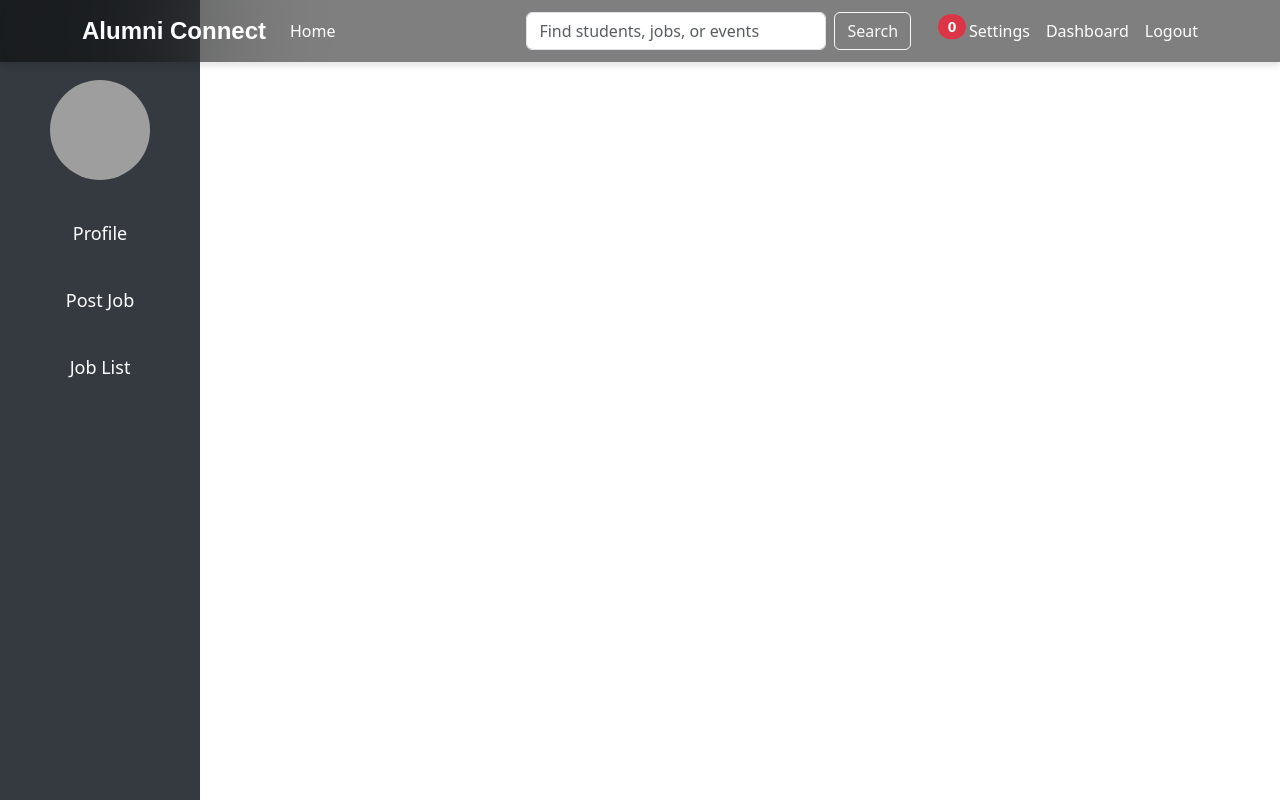
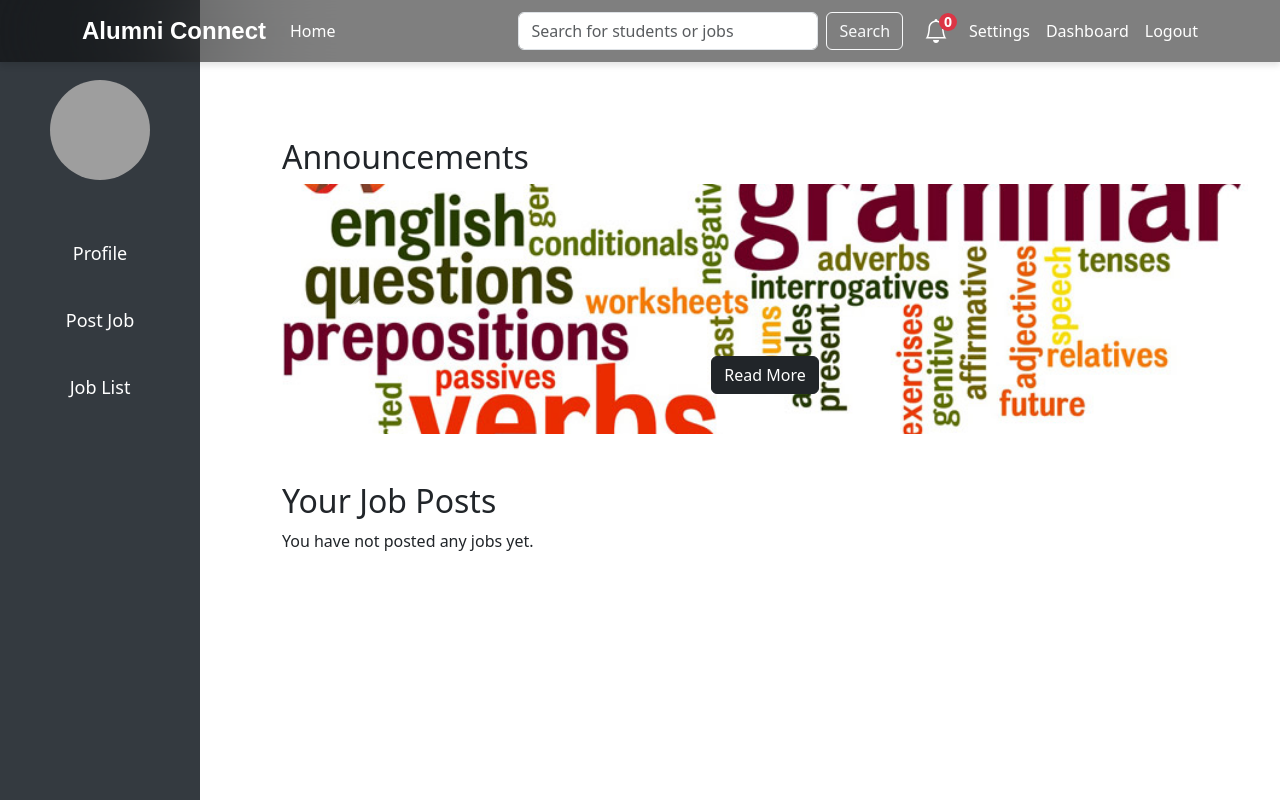
Before and after one commit to Hippotasium/Uniconnect, a Django app: page /dashboard/ in a window 1280 px wide. Run offline with Django 5.2, Linux system fonts and the light colour scheme; a user stored in the database is signed in; data comes from the database, SQL or seed files in the repository; both versions use the stored data as it was after the commit; grey boxes are pictures that could not be loaded.

Commit message:
add file

```diff
--- a/Templates/aboutus.html
+++ b/Templates/aboutus.html
@@ -44,7 +44,7 @@
         To foster lifelong bonds between students and alumni that go beyond graduation.
         From networking events and mentorship programs to knowledge-sharing platforms — ULAB Alumni Connect is a movement toward a future of unity and shared success.
       </p>
-      <a href="{% url 'login' %}" class="btn btn-custom">Join the Network</a>
+      <a href="{% url 'signup' %}" class="btn btn-custom">Join the Network</a>
     </div>
   </div>
 </section>
--- a/Templates/dashboard.html
+++ b/Templates/dashboard.html
@@ -16,12 +16,90 @@
             margin-top: 70px;
             padding: 20px;
         }
+        .carousel-item img {
+
+        max-height: 250px;
+        object-fit: cover;
+        width: auto;
+        margin: auto;
+    }
+    .job-card {
+        background-color: #fff;
+        border: 1px solid #ddd;
+        padding: 20px;
+        border-radius: 5px;
+        margin-bottom: 20px;
+        box-shadow: 0 4px 6px rgba(0, 0, 0, 0.1);
+    }
+    .job-card h3 {
+        margin-bottom: 10px;
+    }
+
+
     </style>
 
 </head>
 <body>
     {% include 'sidebar.html' %}
     {% include 'navbar_1.html' %}
+    <div class="content">
+        <div class="container mt-5">
+            <!-- Announcements Section -->
+            <h2>Announcements</h2>
+            <div id="announcementCarousel" class="carousel slide" data-bs-ride="carousel" data-bs-interval="3000">
+                <div class="carousel-inner">
+                    {% for announcement in announcements %}
+                    <div class="carousel-item {% if forloop.first %}active{% endif %}">
+                        <img src="{{ announcement.image.url }}" class="d-block w-100" alt="{{ announcement.title }}">
+                        <div class="carousel-caption d-none d-md-block">
+                            <a href="{% url 'announcement_detail' announcement.id %}" class="btn btn-dark">Read More</a>
+                        </div>
+                    </div>
+                    {% endfor %}
+                </div>
+                <button class="carousel-control-prev" type="button" data-bs-target="#announcementCarousel" data-bs-slide="prev">
+                    <span class="carousel-control-prev-icon" aria-hidden="true"></span>
+                    <span class="visually-hidden">Previous</span>
+                </button>
+                <button class="carousel-control-next" type="button" data-bs-target="#announcementCarousel" data-bs-slide="next">
+                    <span class="carousel-control-next-icon" aria-hidden="true"></span>
+                    <span class="visually-hidden">Next</span>
+                </button>
+            </div>
+
+            <!-- Job Posts Section -->
+        <h2 class="mt-5">Your Job Posts</h2>
+        {% if user_jobs %}
+        <div class="container">
+            {% for job in user_jobs %}
+            <div class="job-card">
+                <h3>{{ job.title }}</h3>
+                <p><strong>Description:</strong> {{ job.description|truncatewords:20 }}</p>
+                <p><strong>Requirements:</strong> {{ job.requirements|truncatewords:20 }}</p>
+                <p><strong>Payment:</strong> ${{ job.payment }}</p>
+                <p><strong>Contact:</strong> {{ job.contact_information }}</p>
+                <p><strong>Posted on:</strong> {{ job.created_at|date:"M d, Y" }}</p>
+                <a href="{% url 'job_detail' job.id %}">See more...</a>
+                <br><br>
+                {% if messages %}
+                <div class="container mt-3">
+                    {% for message in messages %}
+                    <div class="alert alert-{{ message.tags }}" role="alert">
+                        {{ message }}
+                    </div>
+                    {% endfor %}
+                </div>
+                {% endif %}
+                <a href="{% url 'delete_job' job.id %}" class="btn btn-danger btn-sm">Delete</a>
+            </div>
+            {% endfor %}
+        </div>
+        {% else %}
+        <p>You have not posted any jobs yet.</p>
+        {% endif %}
+
+        </div>
+    </div>
 
 
 
--- a/Templates/home.html
+++ b/Templates/home.html
@@ -64,7 +64,7 @@
             left: 0;
             width: 100%;
             height: 100%;
-            background-color: rgba(0, 0, 0, 0.5); /* Semi-transparent overlay */
+            background-color: rgba(0, 0, 0, 0.5);
             z-index: 1;
         }
         .join-section {
--- a/Templates/navbar_1.html
+++ b/Templates/navbar_1.html
@@ -5,6 +5,7 @@
     <meta name="viewport" content="width=device-width, initial-scale=1.0">
     <title>Alumni Connect</title>
     <link href="https://cdn.jsdelivr.net/npm/bootstrap@5.3.0/dist/css/bootstrap.min.css" rel="stylesheet">
+    <link href="https://cdn.jsdelivr.net/npm/bootstrap-icons/font/bootstrap-icons.css" rel="stylesheet">
     <style>
         .navbar {
             background-color: rgba(0, 0, 0, 0.5) !important;
@@ -34,7 +35,57 @@
         }
         #notification-bell {
             color: #ffffff;
-        font-size: 20px
+            font-size: 1.5rem;
+            padding: 5px;
+            background: none;
+            border: none;
+            cursor: pointer;
+    }
+    .notification-container {
+        position: relative;
+        display: inline-block;
+    }
+    #notification-count {
+        background-color: #dc3545;
+        color: #ffffff;
+        font-size: 14px;
+        padding: 2px 5px;
+        border-radius: 50%;
+        position: absolute;
+        top: 5px;
+        left: 20px;
+        display: inline-block;
+    }
+
+    #notification-dropdown {
+        position: absolute;
+        top: 100%;
+        left: 40px;;
+        width: 300px;
+        background-color: #fff;
+        border: 1px solid #ddd;
+        border-radius: 5px;
+        box-shadow: 0 4px 6px rgba(0, 0, 0, 0.1);
+        z-index: 1050;
+        display: none;
+    }
+
+    .notification-item {
+        padding: 10px;
+        border-bottom: 1px solid #ddd;
+    }
+
+    .notification-item:last-child {
+        border-bottom: none;
+    }
+
+    .notification-item p {
+        margin: 0;
+        font-size: 0.9rem;
+    }
+    .notification-item small {
+        color: #888;
+        font-size: 0.8rem;
     }
 
 </style>
@@ -59,8 +110,8 @@
                 </ul>
 
                 <!-- Search Bar -->
-                <form class="d-flex me-3">
-                    <input class="form-control search-bar" type="search" placeholder="Find students, jobs, or events" aria-label="Search">
+                <form class="d-flex me-3" method="get" action="{% url 'search' %}">
+                    <input class="form-control search-bar" type="search" name="q" placeholder="Search for students or jobs" aria-label="Search">
                     <button class="btn btn-outline-light ms-2" type="submit">Search</button>
                 </form>
 
@@ -68,13 +119,13 @@
                 <div class="notification-container me-3">
                     <button id="notification-bell" class="btn position-relative">
                         <i class="bi bi-bell"></i>
-                        <span id="notification-count" class="position-absolute top-0 start-100 translate-middle badge rounded-pill bg-danger">
+                        <span id="notification-count" class="position-absolute  badge rounded-pill bg-danger">
                             0
                         </span>
                     </button>
-                    <div id="notification-dropdown" class="dropdown-menu dropdown-menu-end" style="display: none;">
+                    <div id="notification-dropdown" class="dropdown-menu" style="display: none;">
                         <div id="notification-list" class="p-2"></div>
-                        <button class="btn btn-primary w-100 mt-2" onclick="markNotificationsAsRead()">Mark all as read</button>
+                        <button class="btn btn-dark w-100 mt-2" onclick="markNotificationsAsRead()">Mark all as read</button>
                     </div>
                 </div>
 
@@ -89,23 +140,35 @@
     <script>
       document.getElementById('notification-bell').addEventListener('click', function () {
     const dropdown = document.getElementById('notification-dropdown');
-            dropdown.style.display = dropdown.style.display === 'none' ? 'block' : 'none';
+    if (dropdown.style.display === 'none' || dropdown.style.display === '') {
+        dropdown.style.display = 'block';
+    } else {
+        dropdown.style.display = 'none';
+    }
+
 
     fetch('/notifications/')
         .then(response => response.json())
         .then(data => {
             const notificationList = document.getElementById('notification-list');
             notificationList.innerHTML = '';
+            if (data.notifications.length === 0) {
+                notificationList.innerHTML = '<p>No new notifications</p>';
+            } else {
                 data.notifications.forEach(notification => {
                     const item = document.createElement('div');
                     item.className = 'notification-item';
                     item.innerHTML = `<p>${notification.message}</p><small>${notification.created_at}</small>`;
                     notificationList.appendChild(item);
                 });
-
-                    document.getElementById('notification-count').innerText = data.notifications.length;
+            }
         });
 });
+
+
+setInterval(fetchNotificationCount, 10000);
+
+fetchNotificationCount();
 
         function markNotificationsAsRead() {
             fetch('/notifications/mark-as-read/', { method: 'POST', headers: { 'X-CSRFToken': '{{ csrf_token }}' } })
--- a/Templates/sidebar.html
+++ b/Templates/sidebar.html
@@ -20,9 +20,9 @@
             display: flex;
             flex-direction: column;
             align-items: center;
-            padding: 80px 0 20px; /* Add padding at the top to avoid overlap with the navbar */
-            position: fixed; /* Fix the sidebar to the left */
-            height: 100vh; /* Make the sidebar take the full height of the viewport */
+            padding: 80px 0 20px;
+            position: fixed;
+            height: 100vh;
         }
         .sidebar img {
             width: 100px;
@@ -30,7 +30,7 @@
             border-radius: 50%;
             object-fit: cover;
             margin-bottom: 20px;
-            cursor: pointer; /* Add pointer cursor to indicate it's clickable */
+            cursor: pointer;
         }
         .sidebar a {
             color: white;
@@ -46,7 +46,7 @@
             background-color: #495057;
         }
         .content {
-            margin-left: 250px; /* Add margin to the content to account for the sidebar width */
+            margin-left: 250px;
             padding: 20px;
             flex: 1;
         }
@@ -55,6 +55,13 @@
             height: auto;
             border-radius: 10px;
         }
+        .user-name {
+        color: white;
+        font-size: 18px;
+        font-weight: bold;
+        margin-bottom: 20px;
+        text-align: center;
+    }
     </style>
 </head>
 <body>
@@ -62,6 +69,8 @@
     <div class="sidebar">
         <!-- Profile Picture -->
         <img src="{{ user.studentprofile.profile_picture.url|default:'/media/profile_pictures/default.png' }}" alt="Profile Picture" data-bs-toggle="modal" data-bs-target="#profilePictureModal">
+        <!-- User's Full Name -->
+        <p class="user-name">{{ user.studentprofile.full_name }}</p>
         <!-- Links -->
         <a href="{% url 'profile' request.user.id %}">Profile</a>
         <a href="{% url 'job_post' %}">Post Job</a>
--- a/base/urls.py
+++ b/base/urls.py
@@ -20,8 +20,11 @@ urlpatterns = [
     path('delete_job/<int:job_id>/', views.delete_job, name='delete_job'),
     path('job/<int:job_id>/interest/', views.mark_interest, name='mark_interest'),
     path('job/<int:job_id>/interested_users/', views.interested_users, name='interested_users'),
-     path('notifications/', views.notifications, name='notifications'),
+    path('notifications/', views.notifications, name='notifications'),
     path('notifications/mark-as-read/', views.mark_notifications_as_read, name='mark_notifications_as_read'),
+    path('search/', views.search, name='search'),
+    path('announcement/<int:announcement_id>/', views.announcement_detail, name='announcement_detail'),
+
 ]
 
 
--- a/base/views.py
+++ b/base/views.py
@@ -14,6 +14,8 @@ from django.http import JsonResponse
 from django.shortcuts import get_object_or_404, redirect
 from django.http import HttpResponseForbidden
 from .models import Notification
+from .models import Announcement
+
 
 @login_required
 def dashboard(request):
@@ -156,14 +158,16 @@ def job_list(request):
 
 @login_required
 def delete_job(request, job_id):
-    # Fetch the job and ensure the current user is the poster
-    job = get_object_or_404(Job, id=job_id, poster=request.user)
-    if request.method == "POST":
-        job.delete()
-        return redirect('job_list')  # Redirect to the job list after deletion
-    return HttpResponseForbidden("You are not allowed to delete this job.")
+    job = get_object_or_404(Job, id=job_id)
 
 
+    if job.poster != request.user:
+        messages.error(request, "You are not allowed to delete this job.")
+        return redirect('dashboard')
+
+    job.delete()
+    messages.success(request, "Job deleted successfully.")
+    return redirect('dashboard')
 
 
 @login_required
@@ -207,6 +211,28 @@ def mark_notifications_as_read(request):
     request.user.notifications.filter(is_read=False).update(is_read=True)
     return JsonResponse({'success': True})
 
+def search(request):
+    query = request.GET.get('q', '').strip()
+    users = User.objects.filter(studentprofile__full_name__icontains=query) if query else []
+    jobs = Job.objects.filter(title__icontains=query) if query else []
+    return render(request, 'search_results.html', {'query': query, 'users': users, 'jobs': jobs})
+
+def dashboard(request):
+
+    announcements = Announcement.objects.all().order_by('-created_at')[:5]
+    user_jobs = Job.objects.filter(poster=request.user).order_by('-created_at')
+
+    return render(request, 'dashboard.html', {
+        'announcements': announcements,
+        'user_jobs': user_jobs,
+    })
+
+def announcement_detail(request, announcement_id):
+    announcement = get_object_or_404(Announcement, id=announcement_id)
+    return render(request, 'announcement_detail.html', {
+        'announcement': announcement,
+        'user': request.user,
+    })
 
 def login_views(request):
     if request.method == 'POST':
```
Also changed, not shown: Templates/announcement_detail.html (added, +21 -0 lines), Templates/editprofile.html (+0 -19 lines), Templates/search_results.html (added, +72 -0 lines), base/admin.py (+7 -0 lines), base/models.py (+11 -1 lines), base/migrations/0021_announcement.py (added), db.sqlite3, media/announcements/Screenshot_2025-04-30_190634.png (added), media/announcements/TE6xtSmxStmHoZ2Y53BN_file.jpg (added), media/announcements/english-grammar.jpg (added), media/certificates/TE6xtSmxStmHoZ2Y53BN_file.jpg (added). Lines whose indentation alone changed are shown as unchanged.
